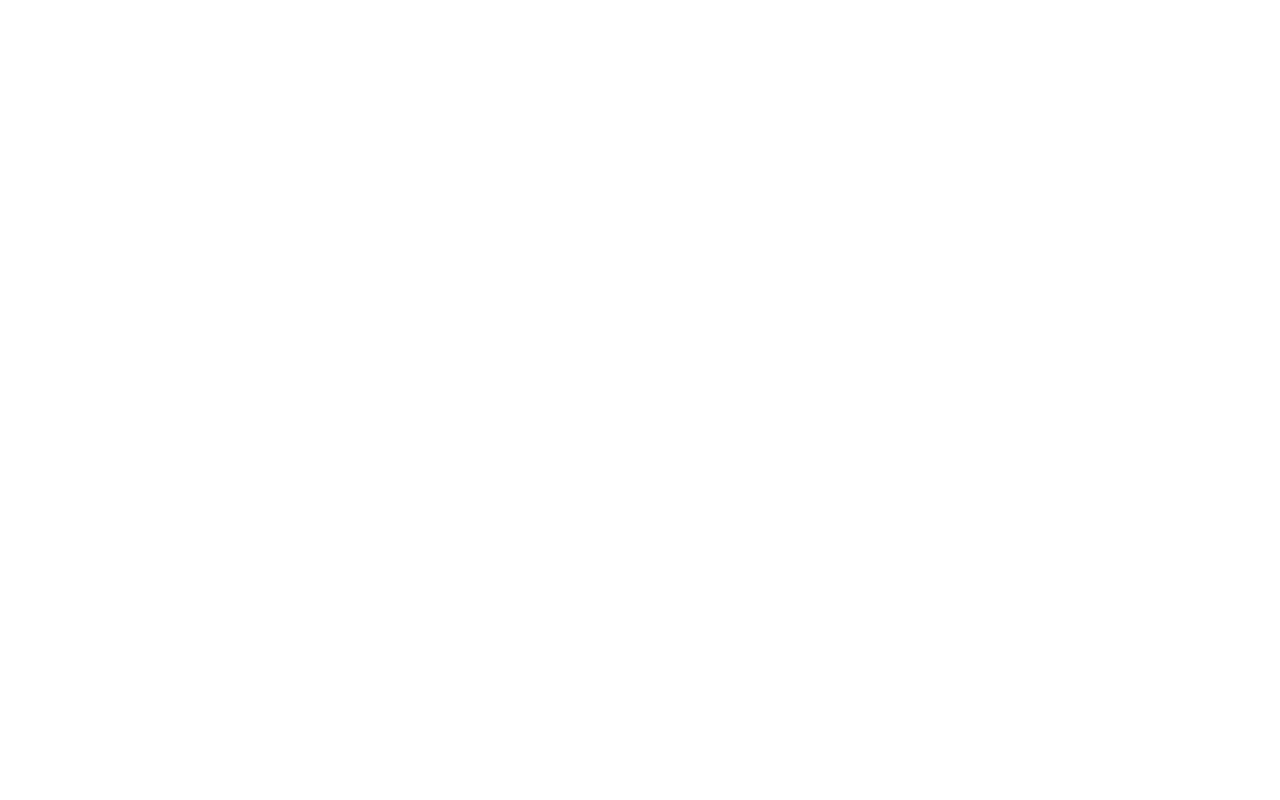
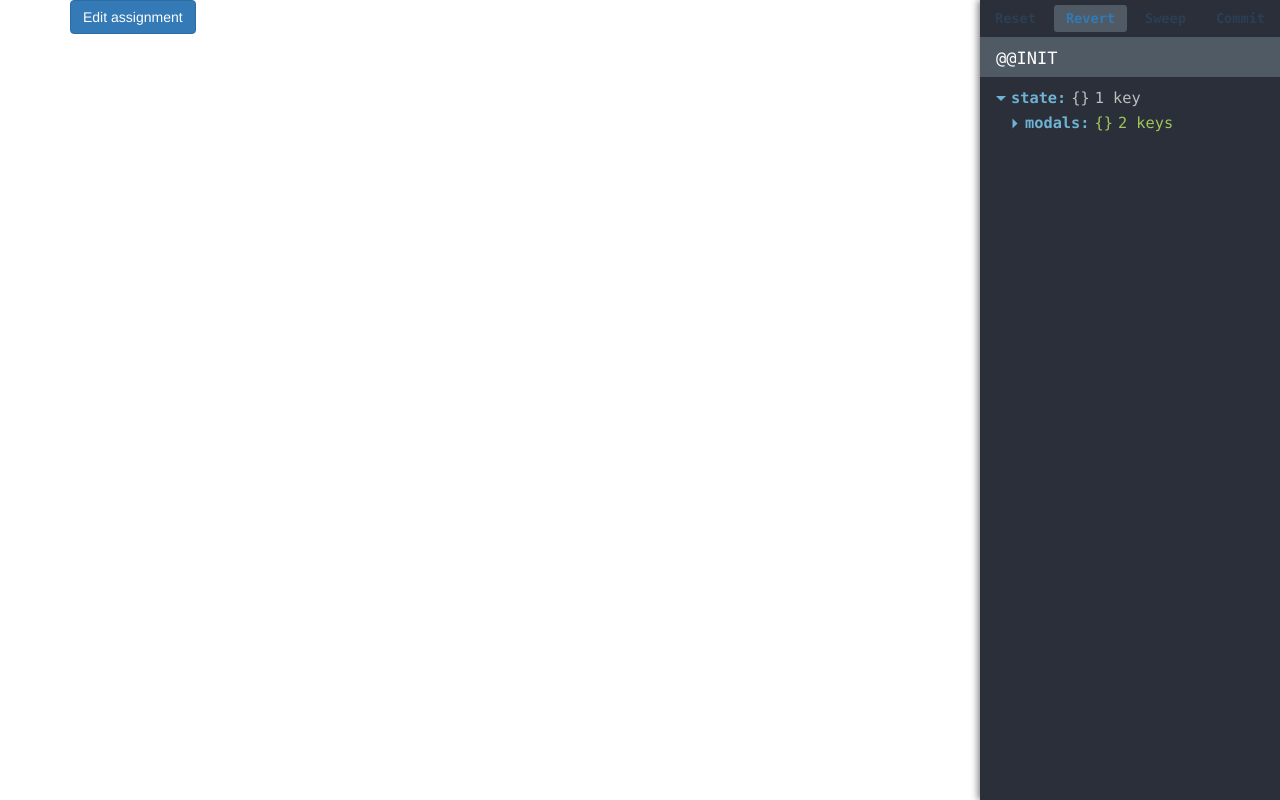
Before and after one commit to vinaygunnam/manage-modals, a website: page index.html in a window 1280 px wide. Drawn offline with Linux system fonts and the light colour scheme; the site is published under a folder, as on GitHub Pages, so addresses that start at the root find nothing.

Commit message:
Use relative paths for Github pages

```diff
--- a/index.html
+++ b/index.html
@@ -5,6 +5,6 @@
     <title>Multiple modals</title>
   </head>
   <body>
-    <script src="/static/bundle.js" charset="utf-8"></script>
+    <script src="static/bundle.js" charset="utf-8"></script>
   </body>
 </html>
```
